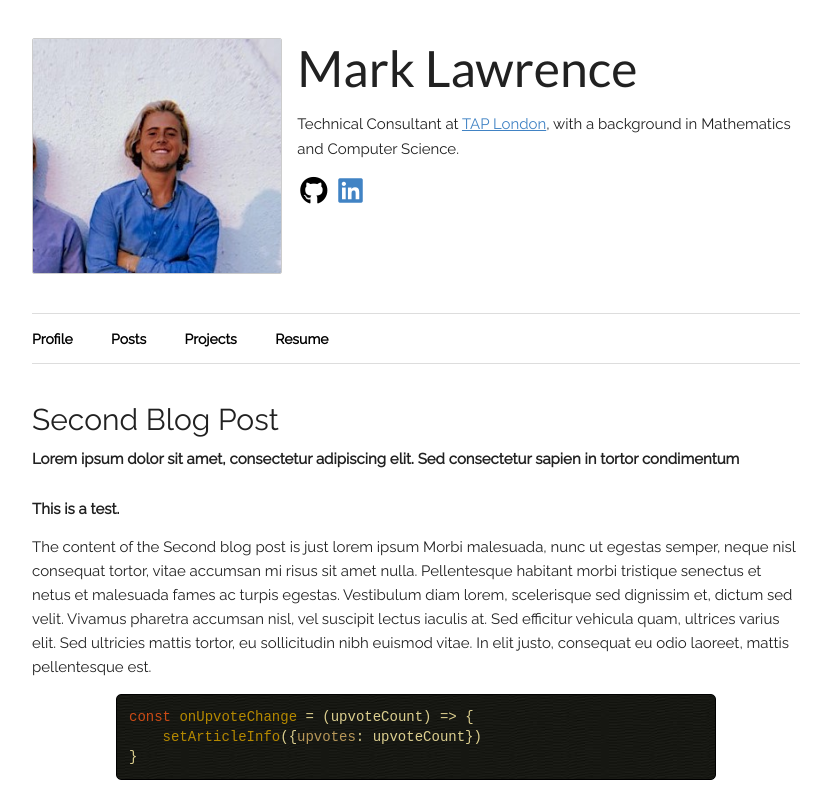
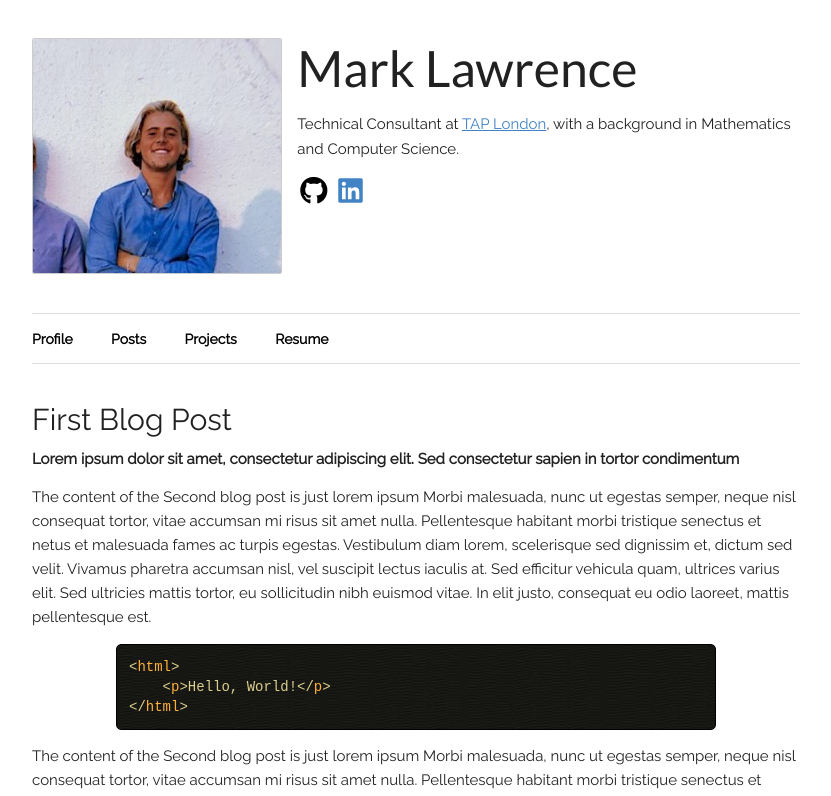
Before and after one commit to marklawrence97/mark, a React (Create React App) app: page /post/cs50 in a window 1280 px wide. Shown: the top 796 px of the page, without its empty margins (224-1055 px from the left). Built offline with nearby package versions, Linux system fonts and the light colour scheme.

Commit message:
dynamic posts

```diff
--- a/src/containers/PostPage/PostPage.js
+++ b/src/containers/PostPage/PostPage.js
@@ -5,13 +5,14 @@ import "./prism.css";
 
 class PostPage extends React.Component {
   state = {
-    articleInfo: Posts[1],
+    articleInfo: Posts.filter(post => post.name == this.props.match.params.id)[0],
     articles: Posts,
     upvotes: 0,
   };
 
   render() {
     const { articleInfo } = this.state;
+    console.log(this.props.match.params.id)
 
     return (
       <div style={{margin: "3% 20%"}}>
--- a/src/posts/posts.js
+++ b/src/posts/posts.js
@@ -3,7 +3,7 @@ let Posts = [];
 export default Posts = [
     {
         "_id": "5e3c6fd776578828f9c6784f",
-        "name": "first-post",
+        "name": "cs50",
         "title": "First Blog Post",
         "upvotes": 89,
         "heading": "Lorem ipsum dolor sit amet, consectetur adipiscing elit. Sed consectetur sapien in tortor condimentum",
@@ -42,7 +42,7 @@ export default Posts = [
     {
         "_id": "5e3c6fef76578828f9c67850",
         "id": 539827,
-        "name": "second-post",
+        "name": "gametheory",
         "title": "Second Blog Post",
         "upvotes": 64,
         "heading": "Lorem ipsum dolor sit amet, consectetur adipiscing elit. Sed consectetur sapien in tortor condimentum",
```
